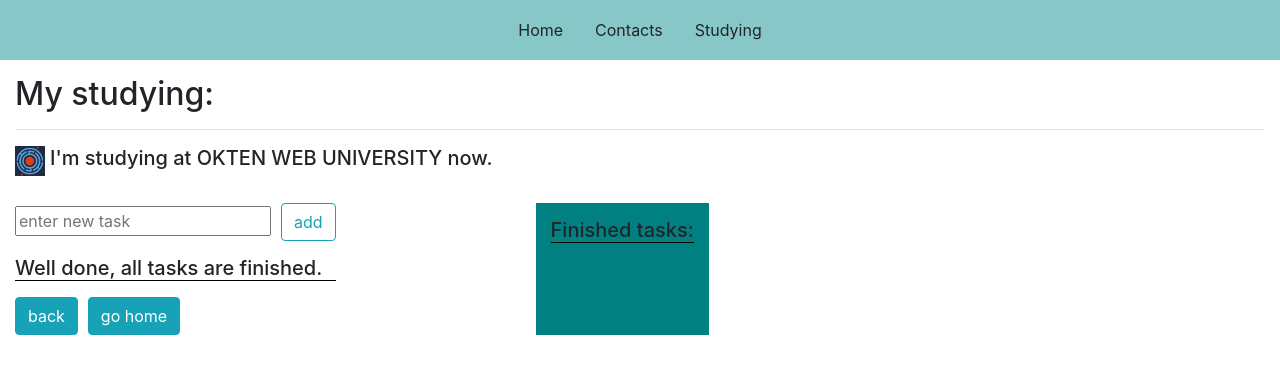
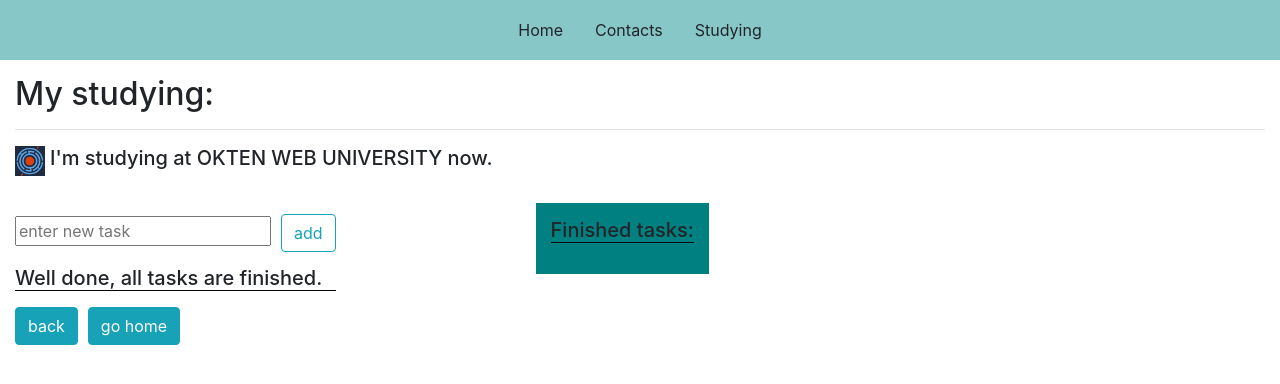
Before and after one commit to RoksolianaMatseliukh/main, a Vue app: page /MyStudying/todo_done_lists in a window 1280 px wide. Shown: the top 384 px of the page. Built offline with nearby package versions, Linux system fonts and the light colour scheme; what vue-resource would draw is missing.

Commit message:
Update General.vue

```diff
--- a/src/components/studying/todo_done_lists/General.vue
+++ b/src/components/studying/todo_done_lists/General.vue
@@ -80,6 +80,7 @@ export default {
     display: flex;
     flex-direction: raw;
     justify-content: flex-start;
+    align-items: baseline;
     margin-top: 25px;
   }
 
```
